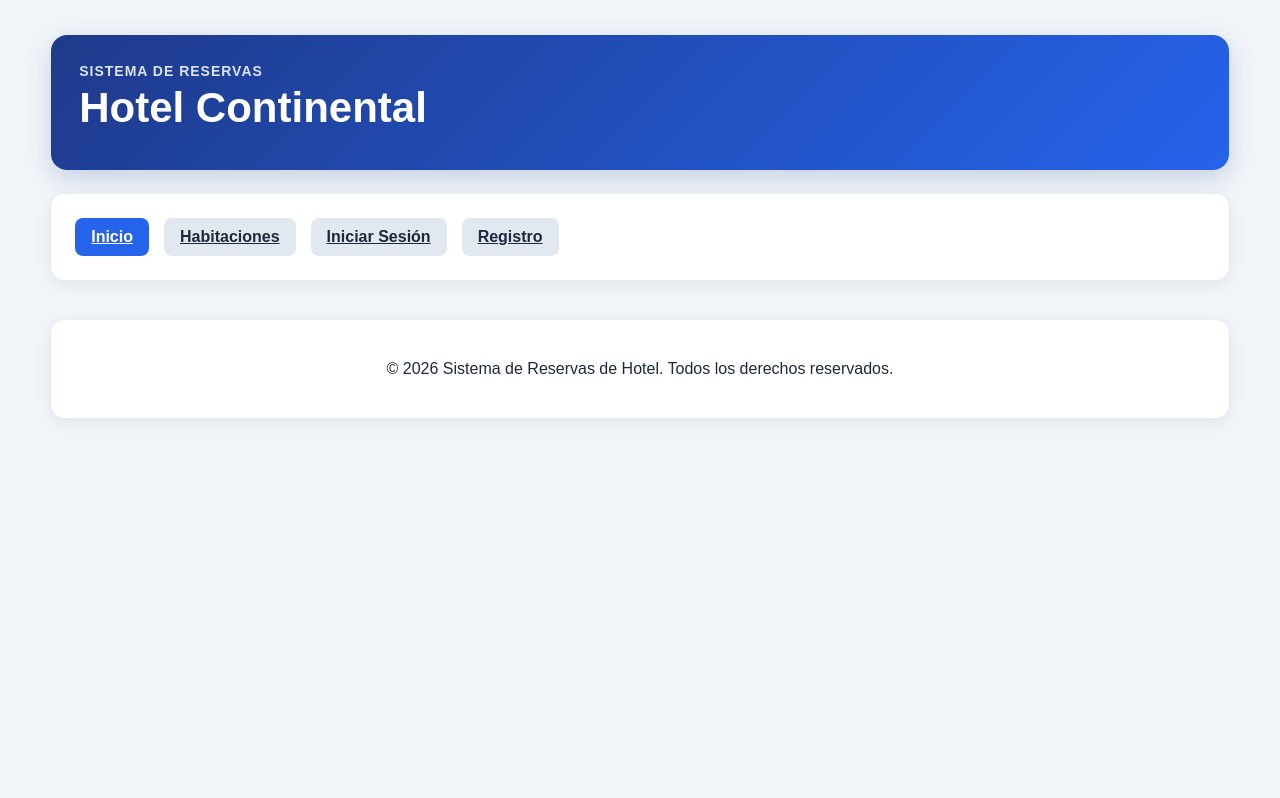
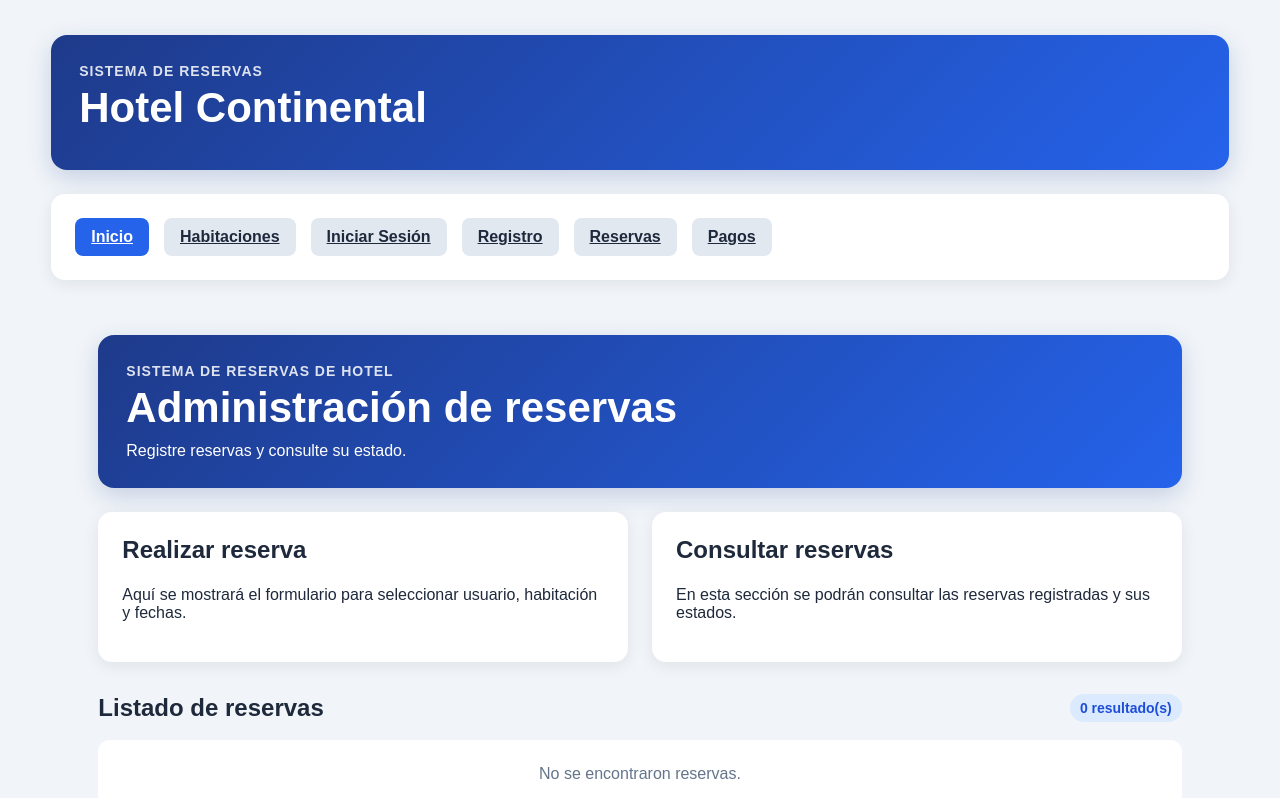
Before and after one commit to Chavezcitooo/T02_03_ReservaHotel, a React app in the folder frontend/: page /reservas in a window 1280 px wide. Shown: the top 798 px of the page. Built offline with nearby package versions, Linux system fonts and the light colour scheme; the HTML template or start-up script is replaced by a standard one.

Commit message:
Crear estructura inicial del módulo de reservas y pagos

```diff
--- a/frontend/src/App.jsx
+++ b/frontend/src/App.jsx
@@ -6,6 +6,8 @@ import Home from "./pages/Home.jsx";
 import Login from "./pages/Login.jsx";
 import Register from "./pages/Register.jsx";
 import HabitacionesPage from "./pages/HabitacionesPage.jsx";
+import ReservasPage from "./pages/ReservasPage.jsx";
+import PagosPage from "./pages/PagosPage.jsx";
 import "./App.css";
 
 function App() {
@@ -20,6 +22,8 @@ function App() {
             <Route path="/login" element={<Login />} />
             <Route path="/registro" element={<Register />} />
             <Route path="/habitaciones" element={<HabitacionesPage />} />
+            <Route path="/reservas" element={<ReservasPage />} />
+            <Route path="/pagos" element={<PagosPage />} />
           </Routes>
         </main>
         <Footer />
--- a/frontend/src/components/Menu.jsx
+++ b/frontend/src/components/Menu.jsx
@@ -7,6 +7,8 @@ function Menu() {
       <Link to="/habitaciones" className="boton boton-secundario">Habitaciones</Link>
       <Link to="/login" className="boton boton-secundario">Iniciar Sesión</Link>
       <Link to="/registro" className="boton boton-secundario">Registro</Link>
+      <Link to="/reservas" className="boton boton-secundario">Reservas</Link>
+      <Link to="/pagos" className="boton boton-secundario">Pagos</Link>
     </nav>
   );
 }
--- /dev/null
+++ b/frontend/src/components/pagos/PagoForm.jsx
@@ -0,0 +1,14 @@
+function PagoForm() {
+  return (
+    <section className="panel">
+      <h2>Registrar pago</h2>
+
+      <p>
+        Aquí se mostrará el formulario para seleccionar una reserva y registrar
+        su pago.
+      </p>
+    </section>
+  );
+}
+
+export default PagoForm;
--- /dev/null
+++ b/frontend/src/components/pagos/PagoList.jsx
@@ -0,0 +1,21 @@
+function PagoList({ pagos, cargando }) {
+  if (cargando) {
+    return <p className="mensaje-listado">Cargando pagos...</p>;
+  }
+
+  if (pagos.length === 0) {
+    return <p className="mensaje-listado">No se encontraron pagos.</p>;
+  }
+
+  return (
+    <div className="pagos-grid">
+      {pagos.map((pago) => (
+        <article key={pago.id} className="panel">
+          <h3>Pago #{pago.id}</h3>
+        </article>
+      ))}
+    </div>
+  );
+}
+
+export default PagoList;
--- /dev/null
+++ b/frontend/src/components/reservas/ReservaForm.jsx
@@ -0,0 +1,14 @@
+function ReservaForm() {
+  return (
+    <section className="panel">
+      <h2>Realizar reserva</h2>
+
+      <p>
+        Aquí se mostrará el formulario para seleccionar usuario, habitación y
+        fechas.
+      </p>
+    </section>
+  );
+}
+
+export default ReservaForm;
--- /dev/null
+++ b/frontend/src/components/reservas/ReservaList.jsx
@@ -0,0 +1,21 @@
+function ReservaList({ reservas, cargando }) {
+  if (cargando) {
+    return <p className="mensaje-listado">Cargando reservas...</p>;
+  }
+
+  if (reservas.length === 0) {
+    return <p className="mensaje-listado">No se encontraron reservas.</p>;
+  }
+
+  return (
+    <div className="reservas-grid">
+      {reservas.map((reserva) => (
+        <article key={reserva.id} className="panel">
+          <h3>Reserva #{reserva.id}</h3>
+        </article>
+      ))}
+    </div>
+  );
+}
+
+export default ReservaList;
--- /dev/null
+++ b/frontend/src/pages/PagosPage.jsx
@@ -0,0 +1,40 @@
+import PagoForm from "../components/pagos/PagoForm";
+import PagoList from "../components/pagos/PagoList";
+
+function PagosPage() {
+  return (
+    <main className="contenedor">
+      <header className="encabezado">
+        <p className="subtitulo">Sistema de reservas de hotel</p>
+
+        <h1>Administración de pagos</h1>
+
+        <p>Registre pagos asociados a las reservas realizadas.</p>
+      </header>
+
+      <div className="paneles-superiores">
+        <PagoForm />
+
+        <section className="panel">
+          <h2>Información de pagos</h2>
+
+          <p>
+            Al registrar un pago, la reserva cambiará de pendiente a confirmada.
+          </p>
+        </section>
+      </div>
+
+      <section className="seccion-listado">
+        <div className="listado-encabezado">
+          <h2>Listado de pagos</h2>
+
+          <span>0 resultado(s)</span>
+        </div>
+
+        <PagoList pagos={[]} cargando={false} />
+      </section>
+    </main>
+  );
+}
+
+export default PagosPage;
--- /dev/null
+++ b/frontend/src/pages/ReservasPage.jsx
@@ -0,0 +1,41 @@
+import ReservaForm from "../components/reservas/ReservaForm";
+import ReservaList from "../components/reservas/ReservaList";
+
+function ReservasPage() {
+  return (
+    <main className="contenedor">
+      <header className="encabezado">
+        <p className="subtitulo">Sistema de reservas de hotel</p>
+
+        <h1>Administración de reservas</h1>
+
+        <p>Registre reservas y consulte su estado.</p>
+      </header>
+
+      <div className="paneles-superiores">
+        <ReservaForm />
+
+        <section className="panel">
+          <h2>Consultar reservas</h2>
+
+          <p>
+            En esta sección se podrán consultar las reservas registradas y sus
+            estados.
+          </p>
+        </section>
+      </div>
+
+      <section className="seccion-listado">
+        <div className="listado-encabezado">
+          <h2>Listado de reservas</h2>
+
+          <span>0 resultado(s)</span>
+        </div>
+
+        <ReservaList reservas={[]} cargando={false} />
+      </section>
+    </main>
+  );
+}
+
+export default ReservasPage;
```
